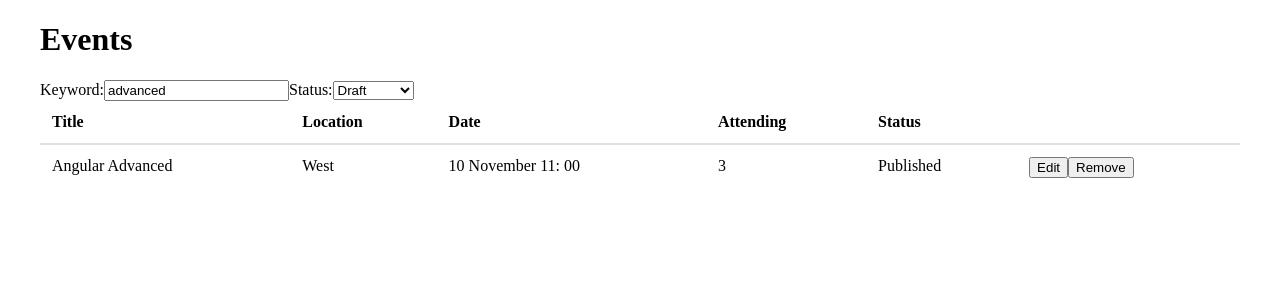
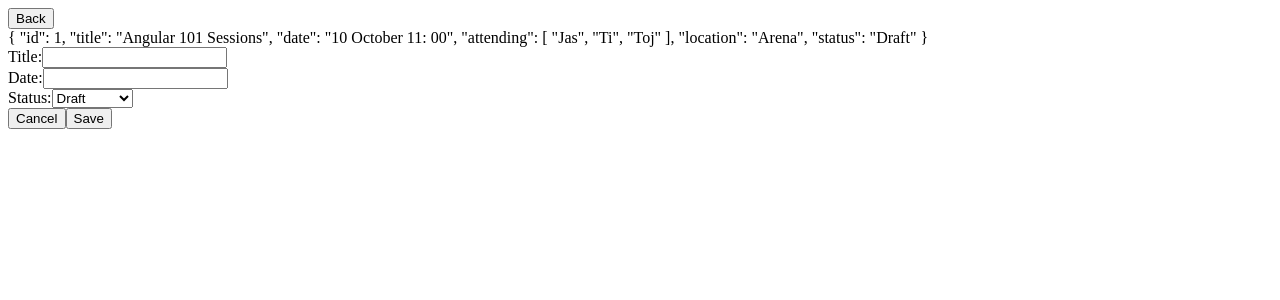
Before and after one commit to IT-Labs/MonthOfAngular101, an Angular app: page /events/1 in a window 1280 px wide. Before the commit this address led to /. Shown: the top 300 px of the page. Built offline with nearby package versions, Linux system fonts and the light colour scheme; data requests are answered from the project's data file.

Commit message:
routing and forms 101

```diff
--- a/src/app/app.component.html
+++ b/src/app/app.component.html
@@ -1,2 +1,2 @@
-<!-- <router-outlet></router-outlet> -->
-<app-event-list></app-event-list>
+<router-outlet></router-outlet>
+<!-- <app-event-list></app-event-list> -->
--- a/src/app/app.routes.ts
+++ b/src/app/app.routes.ts
@@ -1,3 +1,14 @@
 import { Route } from '@angular/router';
+import { EventListComponent } from './components/event-list/event-list.component';
+import { EventDetailsComponent } from './components/event-details/event-details.component';
 
-export const APP_ROUTES: Route[] = [];
+export const APP_ROUTES: Route[] = [
+  {
+    path: 'events',
+    component: EventListComponent
+  },
+  {
+    path: 'events/:id',
+    component: EventDetailsComponent
+  }
+];
--- a/src/app/components/event-details/event-details.component.html
+++ b/src/app/components/event-details/event-details.component.html
@@ -1,9 +1,10 @@
 <div>
   <div>
-    <button type="button">Back</button>
+    <button type="button" [routerLink]="['/events']">Back</button>
   </div>
   <div *ngIf="eventLoading">Loading...</div>
   <div *ngIf="!eventLoading && !!event">
     {{ event | json }}
+    <app-event-form></app-event-form>
   </div>
 </div>
--- a/src/app/components/event-details/event-details.component.ts
+++ b/src/app/components/event-details/event-details.component.ts
@@ -1,5 +1,7 @@
 import { Component, OnInit } from '@angular/core';
 import { EventModel } from '../../models/event.model';
+import { ActivatedRoute } from '@angular/router';
+import { EventsService } from '../../services/events.service';
 
 @Component({
   selector: 'app-event-details',
@@ -9,7 +11,20 @@ export class EventDetailsComponent implements OnInit {
   event: EventModel;
   eventLoading: boolean;
 
-  constructor() {}
+  constructor(
+    private activatedRoute: ActivatedRoute,
+    private eventService: EventsService
+  ) {}
 
-  ngOnInit() {}
+  ngOnInit() {
+    const eventId = this.activatedRoute.snapshot.paramMap.get('id');
+
+    console.log('route param id', eventId);
+
+    this.eventLoading = true;
+    this.eventService.getEventById(eventId).subscribe(event => {
+      this.event = event;
+      this.eventLoading = false;
+    });
+  }
 }
--- a/src/app/components/event-form/event-form.component.html
+++ b/src/app/components/event-form/event-form.component.html
@@ -1,16 +1,16 @@
-<form>
+<form [formGroup]="eventForm">
   <div>
     <label>Title:</label>
-    <input type="text" name="title" />
+    <input type="text" name="title" formControlName="title" />
   </div>
 
   <div>
     <label>Date:</label>
-    <input type="text" name="location" />
+    <input type="text" name="date" formControlName="date" />
   </div>
   <div>
     <label>Status:</label>
-    <select name="status">
+    <select name="status" formControlName="status">
       <option>{{ EventStatus.draft }}</option>
       <option>{{ EventStatus.published }}</option>
     </select>
--- a/src/app/components/event-form/event-form.component.ts
+++ b/src/app/components/event-form/event-form.component.ts
@@ -1,5 +1,11 @@
 import { Component, OnInit, Input } from '@angular/core';
 import { EventModel, EventStatus } from '../../models/event.model';
+import {
+  FormControl,
+  FormGroup,
+  FormBuilder,
+  Validators
+} from '@angular/forms';
 
 @Component({
   selector: 'app-event-form',
@@ -10,9 +16,27 @@ export class EventFormComponent implements OnInit {
 
   EventStatus = EventStatus;
 
-  constructor() {}
+  eventForm: FormGroup;
 
-  ngOnInit() {}
+  constructor(private formBuilder: FormBuilder) {}
+
+  ngOnInit() {
+    // this.formBuilder.group({
+    //   title: [''],
+    //   date: [''],
+    //   status: ['']
+    // });
+
+    this.eventForm = new FormGroup({
+      title: new FormControl('', [Validators.required]),
+      date: new FormControl(''),
+      status: new FormControl('')
+    });
+
+    this.eventForm.valueChanges.subscribe(formValue => {
+      console.log('form value', formValue);
+    });
+  }
 
   save() {}
 }
--- a/src/app/components/event-list/event-list.component.html
+++ b/src/app/components/event-list/event-list.component.html
@@ -34,7 +34,9 @@
             {{ event.status }}
           </td>
           <td>
-            <button>Edit</button>
+            <button type="button" [routerLink]="['/events', event.id]">
+              Edit
+            </button>
             <button>Remove</button>
           </td>
         </tr>
--- a/src/app/components/event-list/event-list.component.ts
+++ b/src/app/components/event-list/event-list.component.ts
@@ -15,7 +15,7 @@ export class EventListComponent implements OnInit {
     keyword: string;
     status: string;
   } = {
-    keyword: 'advanced',
+    keyword: '',
     status: ''
   };
 
--- a/src/styles.scss
+++ b/src/styles.scss
@@ -1 +1,5 @@
 /* You can add global styles to this file, and also import other style files */
+
+.ng-dirty.ng-invalid {
+  border-color: red;
+}
```
Also changed, not shown: src/app/app.module.ts (+8 -1 lines).
